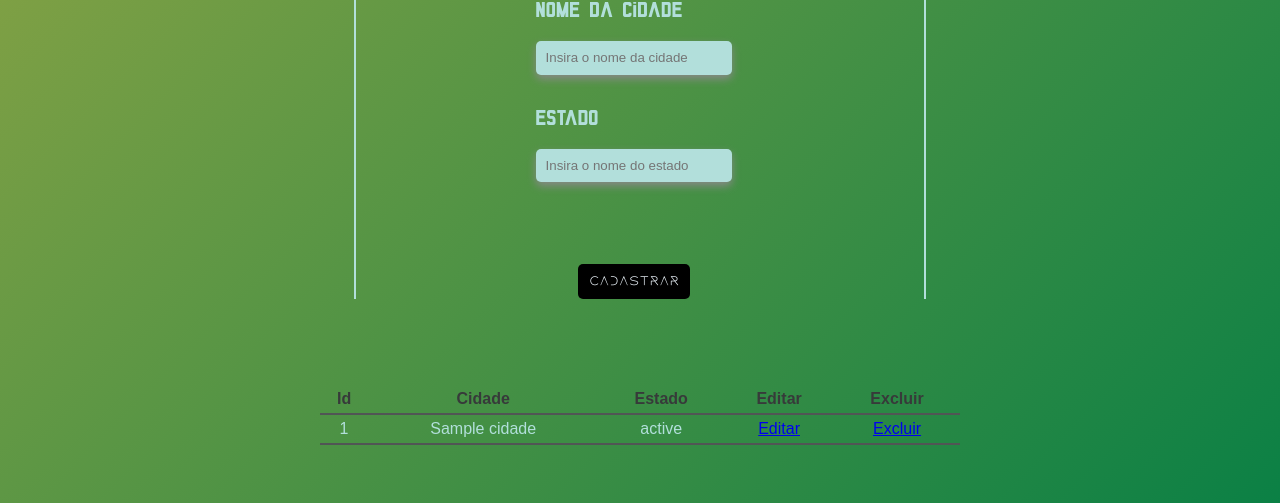
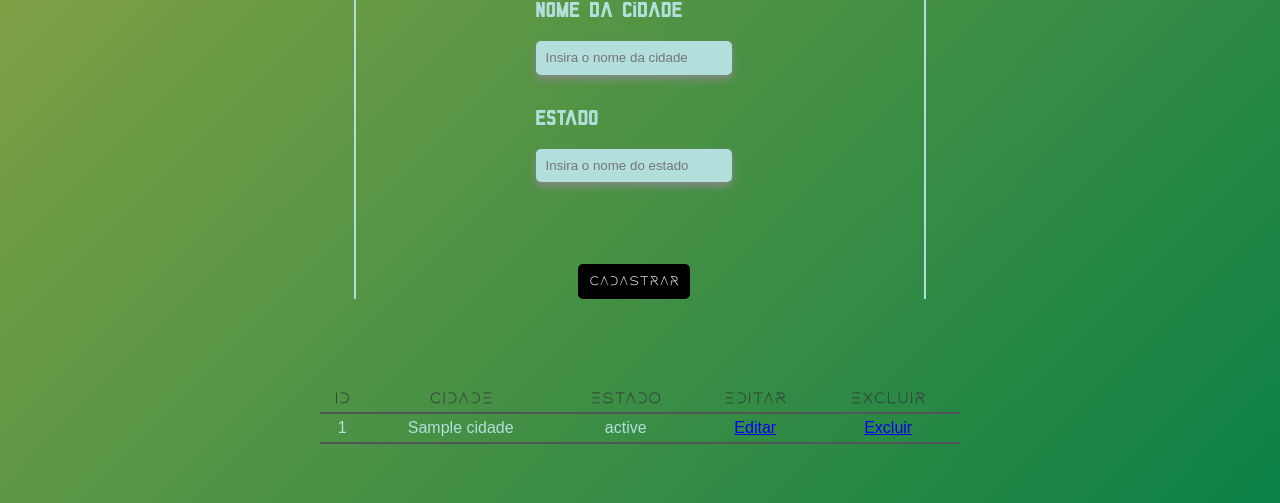
Before and after one commit to muriloschneider/trabalhoprog, a PHP site: page /index/index.php in a window 1280 px wide. Shown: the part 297-800 px from the top of the page. Run offline with PHP 8.4, Linux system fonts and the light colour scheme; tables that the repository leaves empty hold one stand-in row (values such as "Sample post").

Commit message:
Update estilo.css

```diff
--- a/At06 Prog/css/estilo.css
+++ b/At06 Prog/css/estilo.css
@@ -228,4 +228,5 @@ td{
 th{
     /* background-color: #ffffff; */
     color: #373a3a;
+    font-family: 'rocket';
 }
```
